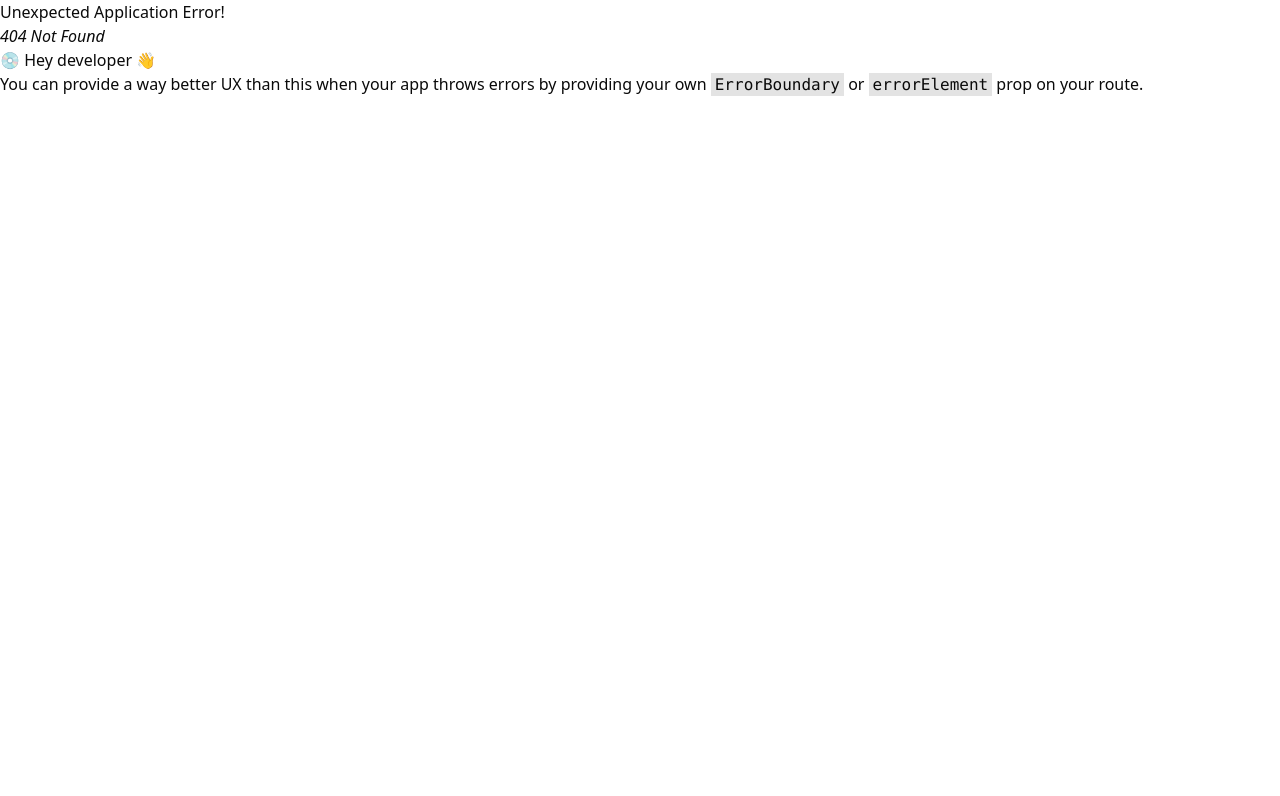
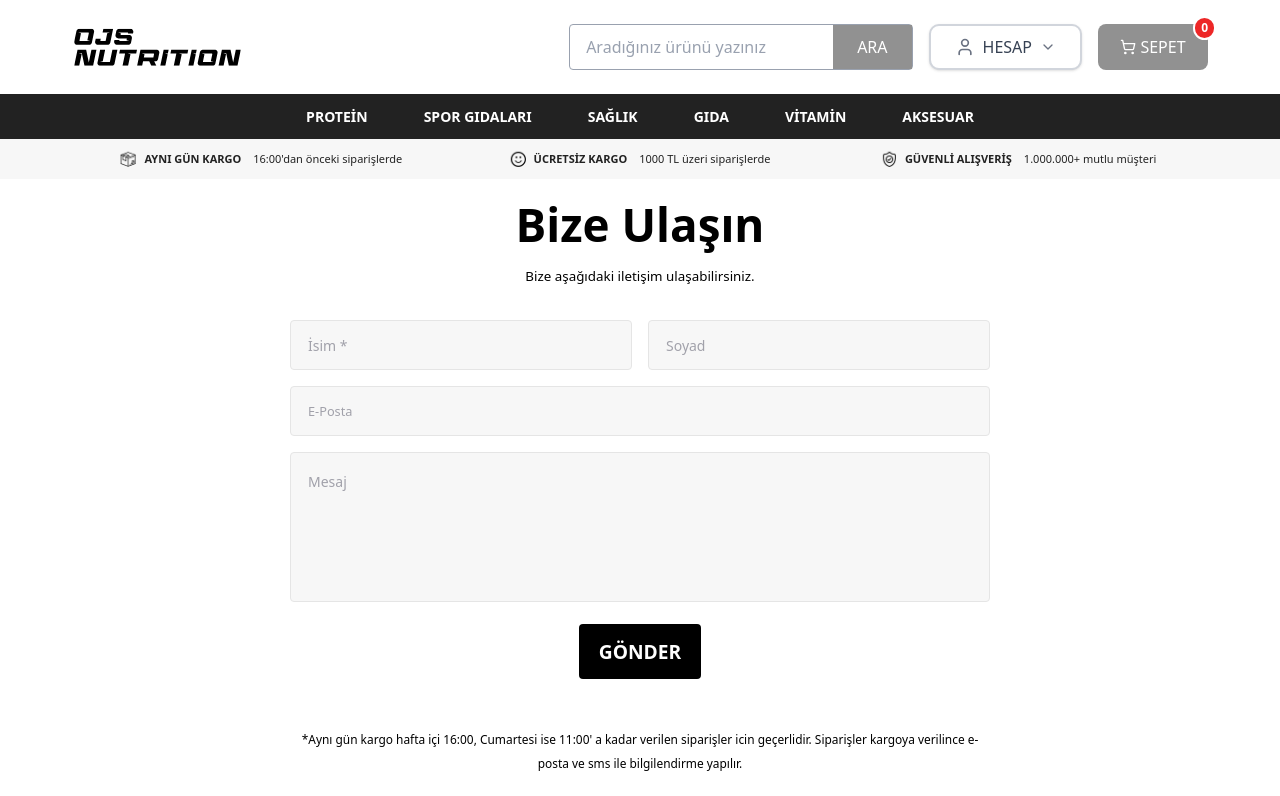
Before and after one commit to asmaydn28/ojs-nutrition, a React (Vite) app: page /contact in a window 1280 px wide. Before the commit this address had no page. Shown: the top 796 px of the page. Built offline with nearby package versions, Linux system fonts and the light colour scheme.

Commit message:
The contact page has been added and the links have been updated.

```diff
--- a/src/Routes.tsx
+++ b/src/Routes.tsx
@@ -3,6 +3,7 @@ import HomePage from "./pages/HomePage/HomePage";
 import ProductDetails from "./pages/ProductDetails/ProductDetails";
 import ProductList from "./pages/ProductList/ProductList";
 import RootLayout from "./Root";
+import Contact from "./pages/Contact/Contact";
 
 
 const routes: RouteObject[] = [
@@ -21,6 +22,10 @@ const routes: RouteObject[] = [
             {
                 path: "/products/:category",
                 element: <ProductList/>
+            },
+            {
+                path: "/contact",
+                element: <Contact/>
             }
         ]
     }
--- a/src/components/Footer/Footer.tsx
+++ b/src/components/Footer/Footer.tsx
@@ -1,6 +1,7 @@
 
 import { useState } from 'react'
 import { PlusIcon, MinusIcon } from '@heroicons/react/24/outline'
+import { Link } from 'react-router';
 
 function Footer() {
   const [activeIndex, setActiveIndex] = useState<number | null>(null)
@@ -9,7 +10,7 @@ function Footer() {
     <div className="bg-[#222222] text-white pt-3">
 
 
-      {/* Mobile accordion (only visible below md) */}
+      {/* Mobile link tasarımı md altı */}
       <div className="md:hidden max-w-md px-4 py-6" aria-label="Footer mobile accordions">
         {/* Logo on top */}
         <div className="w-full flex justify-start pt-2 pb-4">
@@ -37,11 +38,11 @@ function Footer() {
           >
             <div className="pb-3">
               <ul className="space-y-1">
-                <li><a href="#" className="text-white/80 hover:text-white transition-colors text-[13px] leading-[20px]">Hakkımızda</a></li>
+                <li><Link to="/contact" className="text-white/80 hover:text-white transition-colors text-[13px] leading-[20px]">İletişim</Link></li>
                 <li><a href="#" className="text-white/80 hover:text-white transition-colors text-[13px] leading-[20px]">Kalite Politikamız</a></li>
                 <li><a href="#" className="text-white/80 hover:text-white transition-colors text-[13px] leading-[20px]">Kariyer</a></li>
                 <li><a href="#" className="text-white/80 hover:text-white transition-colors text-[13px] leading-[20px]">Basın Bültenleri</a></li>
-                <li><a href="#" className="text-white/80 hover:text-white transition-colors text-[13px] leading-[20px]">İletişim</a></li>
+                <li><a href="#" className="text-white/80 hover:text-white transition-colors text-[13px] leading-[20px]">Hakkımızda</a></li>
               </ul>
             </div>
           </div>
@@ -106,17 +107,18 @@ function Footer() {
         </div>
       </div>
 
+      {/* Desktop md üstünde */}
       <div className="hidden md:grid w-full md:grid-cols-3 md:gap-x-12 lg:gap-x-20 xl:gap-x-24 md:gap-y-0 max-w-5xl mx-auto mt-6 md:mt-8 lg:mt-10 px-4 md:px-6" aria-label="Footer link columns">
         <div className="space-y-2 md:space-y-3">
           <div className="flex items-center md:h-5 lg:h-6">
             <img src="/Header/logo-white.svg" alt="OJS Nutrition" className="md:h-5 lg:h-6" />
           </div>
           <ul className="md:space-y-1.5 lg:space-y-2">
-            <li><a href="#" className="text-white/80 hover:text-white transition-colors md:text-[12px] md:leading-[20px] lg:text-[14px] lg:leading-[24px]">Hakkımızda</a></li>
+            <li><Link to="/contact" className="text-white/80 hover:text-white transition-colors md:text-[12px] md:leading-[20px] lg:text-[14px] lg:leading-[24px]">İletişim</Link></li>
             <li><a href="#" className="text-white/80 hover:text-white transition-colors md:text-[12px] md:leading-[20px] lg:text-[14px] lg:leading-[24px]">Kalite Politikamız</a></li>
             <li><a href="#" className="text-white/80 hover:text-white transition-colors md:text-[12px] md:leading-[20px] lg:text-[14px] lg:leading-[24px]">Kariyer</a></li>
             <li><a href="#" className="text-white/80 hover:text-white transition-colors md:text-[12px] md:leading-[20px] lg:text-[14px] lg:leading-[24px]">Basın Bültenleri</a></li>
-            <li><a href="#" className="text-white/80 hover:text-white transition-colors md:text-[12px] md:leading-[20px] lg:text-[14px] lg:leading-[24px]">İletişim</a></li>
+            <li><a href="#" className="text-white/80 hover:text-white transition-colors md:text-[12px] md:leading-[20px] lg:text-[14px] lg:leading-[24px]">Hakkımızda</a></li>
           </ul>
         </div>
 
--- a/src/components/Navbar/NavbarMobile/NavbarMobile.tsx
+++ b/src/components/Navbar/NavbarMobile/NavbarMobile.tsx
@@ -34,7 +34,7 @@ export default function NavbarMobile({
 
       <div
         className={`overflow-hidden transition-[max-height,opacity] duration-300 ${
-          isOpen ? 'max-h-[70vh] opacity-100' : 'max-h-0 opacity-0'
+          isOpen ? 'max-h-[100vh] opacity-100' : 'max-h-0 opacity-0'
         } overflow-y-auto pr-1 overscroll-contain touch-pan-y`}
       >
         {sections.map((section, idx) => (
--- /dev/null
+++ b/src/pages/Contact/Contact.tsx
@@ -0,0 +1,141 @@
+import Footer from "@/components/Footer/Footer";
+import { useState } from "react";
+
+function Contact() {
+  const [formData, setFormData] = useState({
+    name: '',
+    surname: '',
+    email: '',
+    message: ''
+  });
+
+  const handleInputChange = (e: React.ChangeEvent<HTMLInputElement | HTMLTextAreaElement>) => {
+    const { name, value } = e.target;
+    setFormData(prev => ({
+      ...prev,
+      [name]: value
+    }));
+  };
+
+  const handleSubmit = (e: React.FormEvent) => {
+    e.preventDefault();
+
+    // Form validasyonu
+    if (!formData.name || !formData.email || !formData.message) {
+      alert('Lütfen zorunlu alanları doldurun!');
+      return;
+    }
+
+    // Form gönderme işlemi (şimdilik alert)
+    alert('Form başarıyla gönderildi!');
+    console.log('Form Data:', formData);
+
+    // Formu temizle
+    setFormData({
+      name: '',
+      surname: '',
+      email: '',
+      message: ''
+    });
+  };
+  return (
+    <>
+      {/* Ana Container */}
+      <div className="relative w-full max-w-[700px] h-auto mx-auto mt-[150px] md:mt-[200px] px-4 md:px-0">
+
+        {/* Başlık - Bize Ulaşın */}
+        <h2 className="w-full text-center font-inter font-bold text-[32px] md:text-[45.75px] leading-[36px] md:leading-[48px] text-black mb-4">
+          Bize Ulaşın
+        </h2>
+
+        {/* Açıklama Metni */}
+        <p className="w-full text-center font-inter font-normal text-[12px] md:text-[13.375px] leading-[20px] md:leading-[24px] text-black mb-8">
+          Bize aşağıdaki iletişim ulaşabilirsiniz.
+        </p>
+
+        {/* Form Container */}
+        <form onSubmit={handleSubmit} className="w-full space-y-4">
+
+          {/* İsim ve Soyad - Mobile'da tek satır, Desktop'ta yan yana */}
+          <div className="flex flex-col md:flex-row gap-4 md:gap-0">
+            {/* İsim Input */}
+            <div className="w-full md:w-1/2 md:pr-2">
+              <input
+                type="text"
+                name="name"
+                value={formData.name}
+                onChange={handleInputChange}
+                placeholder="İsim *"
+                required
+                className="w-full h-[50px] bg-[#F7F7F7] border border-[#E5E5E5] rounded-[4px] px-[17px] font-inter font-normal text-[14px] leading-[17px] text-black placeholder-[#A1A1AA] focus:outline-none focus:border-gray-400 transition-colors duration-200"
+              />
+            </div>
+
+            {/* Soyad Input */}
+            <div className="w-full md:w-1/2 md:pl-2">
+              <input
+                type="text"
+                name="surname"
+                value={formData.surname}
+                onChange={handleInputChange}
+                placeholder="Soyad"
+                className="w-full h-[50px] bg-[#F7F7F7] border border-[#E5E5E5] rounded-[4px] px-[17px] font-inter font-normal text-[14px] leading-[17px] text-black placeholder-[#A1A1AA] focus:outline-none focus:border-gray-400 transition-colors duration-200"
+              />
+            </div>
+          </div>
+
+          {/* E-Posta Input */}
+          <div className="w-full">
+            <input
+              type="email"
+              name="email"
+              value={formData.email}
+              onChange={handleInputChange}
+              placeholder="E-Posta"
+              required
+              className="w-full h-[50px] bg-[#F7F7F7] border border-[#E5E5E5] rounded-[4px] px-[17px] font-inter font-normal text-[12px] md:text-[12.75px] leading-[15px] text-black placeholder-[#A1A1AA] focus:outline-none focus:border-gray-400 transition-colors duration-200"
+            />
+          </div>
+
+          {/* Mesaj Textarea */}
+          <div className="w-full">
+            <textarea
+              name="message"
+              value={formData.message}
+              onChange={handleInputChange}
+              placeholder="Mesaj"
+              required
+              className="w-full h-[120px] md:h-[150px] bg-[#F7F7F7] border border-[#E5E5E5] rounded-[4px] px-[17px] py-[17px] font-inter font-normal text-[14px] leading-[24px] text-black placeholder-[#A1A1AA] focus:outline-none focus:border-gray-400 resize-none transition-colors duration-200"
+            />
+          </div>
+
+          {/* Gönder Butonu */}
+          <div className="w-full flex justify-center">
+            <button
+              type="submit"
+              className="w-[121.64px] h-[50px] md:h-[55px] bg-black hover:bg-gray-800 active:bg-gray-900 rounded-[4px] flex items-center justify-center transition-all duration-200 transform hover:scale-105 active:scale-95 cursor-pointer"
+            >
+              <span className="font-inter font-semibold text-[16px] md:text-[19.2188px] leading-[28px] text-center text-white">
+                GÖNDER
+              </span>
+            </button>
+          </div>
+        </form>
+
+        {/* Kargo Bilgisi */}
+        <p className="w-full text-center font-inter font-medium text-[10px] md:text-[11.9219px] leading-[18px] md:leading-[24px] text-black mt-8 md:mt-12">
+          *Aynı gün kargo hafta içi 16:00, Cumartesi ise 11:00' a kadar verilen siparişler icin geçerlidir. Siparişler kargoya verilince e-posta ve sms ile bilgilendirme yapılır.
+        </p>
+
+        {/* Telefon Bilgisi */}
+        <p className="w-full text-center font-inter font-medium text-[10px] md:text-[11.8125px] leading-[18px] md:leading-[24px] text-black mt-4 mb-10">
+          Telefon ile <strong>0850 303 29 89</strong> numarasını arayarak da bizlere sesli mesaj bırakabilirsiniz . Sesli mesajlarınıza hafta içi saat <strong>09:00-17:00</strong> arasında dönüş sağlanmaktadır.
+        </p>
+      </div>
+
+      <Footer />
+    </>
+  );
+}
+
+export default Contact;
```
